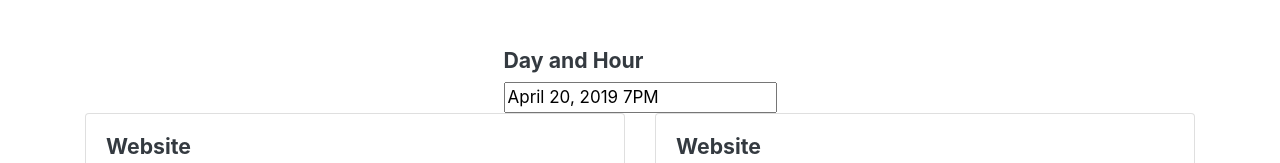
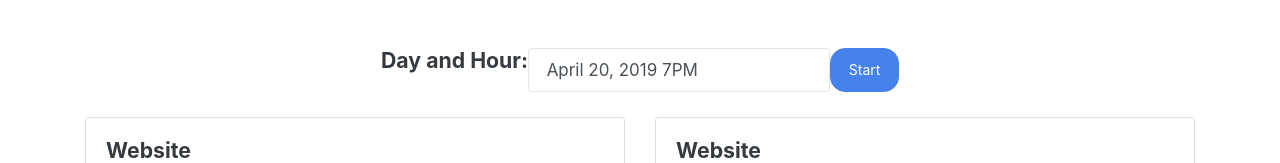
Before and after one commit to nrjones8/news-archive-explorer, a React (Create React App) app: page / in a window 1280 px wide. Shown: the top 163 px of the page. Built offline with nearby package versions, Linux system fonts and the light colour scheme.

Commit message:
Add animation, it's v slow and gross. Images need to be smaller, will fix

```diff
--- a/package.json
+++ b/package.json
@@ -7,6 +7,7 @@
     "bootswatch": "^4.3.1",
     "gh-pages": "^2.0.1",
     "jquery": "^3.4.0",
+    "moment": "^2.24.0",
     "popper.js": "^1.15.0",
     "prop-types": "^15.7.2",
     "query-string": "^6.4.2",
--- a/src/App.js
+++ b/src/App.js
@@ -2,6 +2,7 @@ import React, { Component } from 'react';
 import DatePicker from 'react-datepicker';
 
 import queryString from 'query-string';
+import moment from 'moment';
 
 // Based largely on https://upmostly.com/tutorials/create-simple-web-app-react-airtable/
 
@@ -21,16 +22,25 @@ const MIN_DATE = new Date(2019, 0, 0);
 // TODO - make sure timezones are handled correctly here, they're probably not
 const MAX_DATE = new Date();
 
+const ANIMATION_START_TEXT = "Start";
+const ANIMATION_PAUSE_TEXT = "Pause";
+
 class App extends Component {
   constructor(props) {
     super(props);
 
     this.handleDayChange = this.handleDayChange.bind(this);
-    this.handleHourChange = this.handleHourChange.bind(this);
+    this.handleAnimationToggle = this.handleAnimationToggle.bind(this);
 
     const queryParams = queryString.parse(props.location.search);
     this.state = this.getInitialState(queryParams);
   }
+
+  // "animate"
+  // 1. Interval (e.g. 1 hour, 1 day, 6 hours, etc.)
+  // 2. "start" button
+  // 3. "stop" button (can be the same one I guess)
+  // Start with just a button that animates at. fixed interval
 
   getInitialState(queryParams) {
     const defaultLeft = "nytimes.com";
@@ -75,8 +85,14 @@ class App extends Component {
       leftWebsite: leftWebsite,
       rightWebsite: rightWebsite,
       yearMonthDay: dateToUse,
+      // TODO - remove this
+      hour: hour,
 
-      hour: hour
+      isAnimating: false,
+      animationButtonText: ANIMATION_START_TEXT,
+      // do we need to clearInterval..?
+      // https://reactjs.org/docs/state-and-lifecycle.html#adding-lifecycle-methods-to-a-class
+      timer: null,
     };
   }
 
@@ -84,8 +100,29 @@ class App extends Component {
     this.setState({yearMonthDay: newDay});
   }
 
-  handleHourChange(event) {
-    this.setState({hour: event.target.value});
+  handleAnimationToggle(event) {
+    if (this.state.isAnimating) {
+      this.setState({
+        isAnimating: false,
+        animationButtonText: ANIMATION_START_TEXT,
+      });
+      clearInterval(this.state.timer);
+    } else {
+      const interval = setInterval(
+        () => this.incrementTime(),
+        4000
+      );
+      this.setState({
+        isAnimating: true,
+        animationButtonText: ANIMATION_PAUSE_TEXT,
+        timer: interval,
+      });
+    }
+  }
+
+  incrementTime() {
+    const updated = moment(this.state.yearMonthDay).add(1, 'days').toDate();
+    this.setState({yearMonthDay: updated});
   }
 
   // TODO create the proper URL for someone to share the current view (i.e. based on 2 websites shown and date/time)
@@ -95,8 +132,7 @@ class App extends Component {
     return (
       <div className="container mt-5">
         <div className="form-row justify-content-md-center">
-          <div className="">
-            <h5>Day and Hour</h5>
+            <h5>Day and Hour: </h5>
             {/*
               TODO this would work much better with at "timeline"-like picker...like http://visjs.org/timeline_examples.html
               https://github.com/namespace-ee/react-calendar-timeline
@@ -116,9 +152,20 @@ class App extends Component {
               minDate={MIN_DATE}
               // TODO make sure timezones are being handled correctly here
               maxDate={MAX_DATE}
+              className="form-control"
             />
-          </div>
+
+            <button
+              onClick={this.handleAnimationToggle}
+              type="button"
+              className="btn btn-primary"
+            >
+              {this.state.animationButtonText}
+            </button>
+
         </div>
+        {/* TODO I think <br> is bad so change this? */}
+        <br />
         <div className="row">
           <div className="col">
             <div className="card-deck">
```
Also changed, not shown: 1 other file (tests, documents, lock files or other folders).
